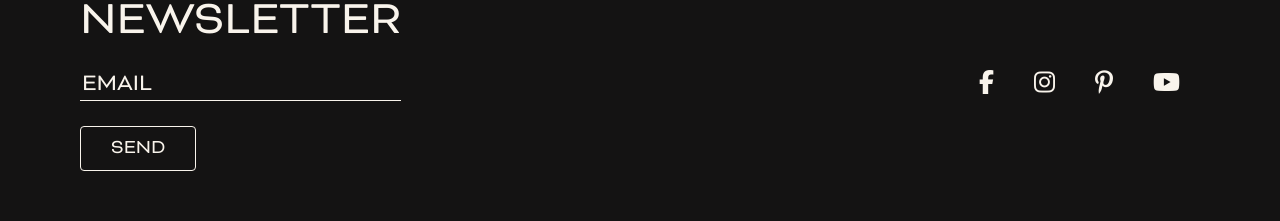
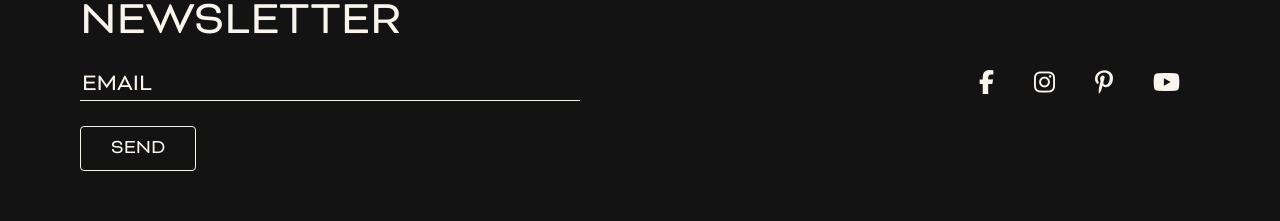
Before and after one commit to lfranckx/ollin, a React (Create React App) app: page / in a window 1280 px wide. Shown: the part 2486-2707 px from the top of the page. Built offline with nearby package versions, Linux system fonts and the light colour scheme.

Commit message:
comment out signup form

```diff
--- a/src/components/Footer.js
+++ b/src/components/Footer.js
@@ -9,7 +9,7 @@ export default function Footer() {
                 <div className='flex-wrap'>
                     <div className='newsletter'>
                         <h3>NEWSLETTER</h3>
-                        {/* <form>
+                        <form>
                             <div className="label">
                                 <label htmlFor="email"></label>
                             </div>
@@ -22,8 +22,8 @@ export default function Footer() {
                             </div>
 
                             <button className='btn'>SEND</button>
-                        </form> */}
-                        <SignUpForm />
+                        </form>
+                        {/* <SignUpForm /> */}
                     </div>
 
                     <div className='social-links'>
```
